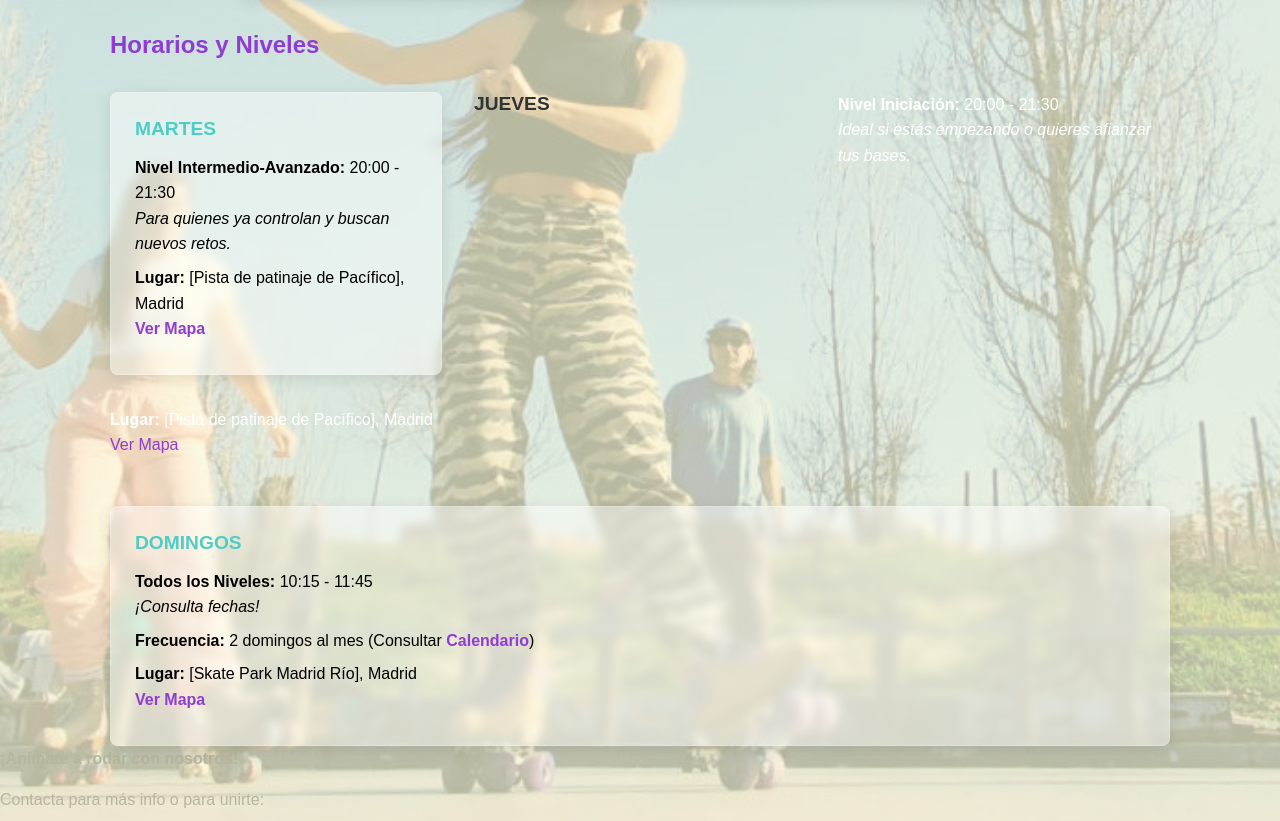
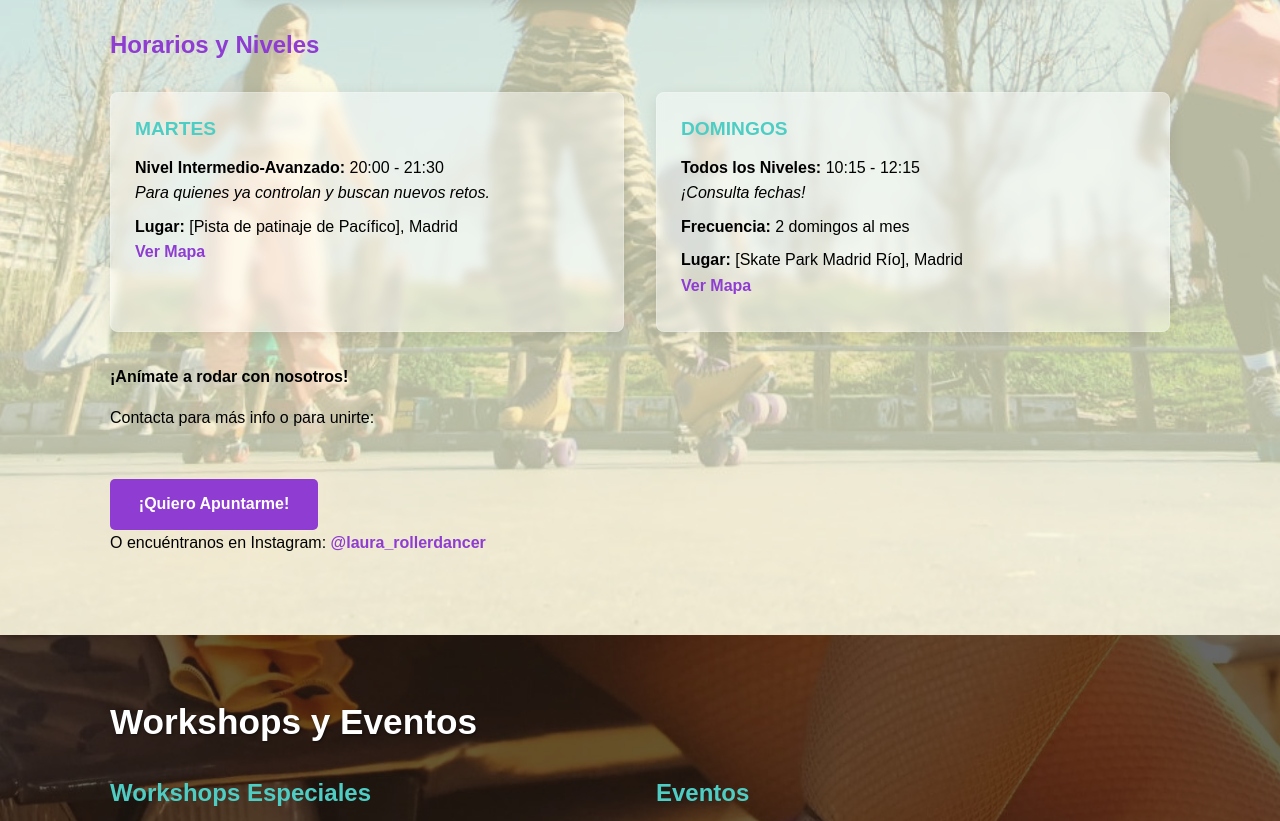
Before and after one commit to laurarollerdance/makemeroll, a plain HTML site: page index.html in a window 1280 px wide. Shown: the part 2296-3117 px from the top of the page. Drawn offline with nearby package versions, Linux system fonts and the light colour scheme.

Commit message:
Update index.html

```diff
--- a/index.html
+++ b/index.html
@@ -132,14 +132,10 @@
                 <p><strong>Nivel Intermedio-Avanzado:</strong> 20:00 - 21:30<br><em>Para quienes ya controlan y buscan nuevos retos.</em></p>
                 <p><strong>Lugar:</strong> [Pista de patinaje de Pacífico], Madrid <br><a href="https://maps.app.goo.gl/xd16MDQeeuGWH8RP7" target="_blank" rel="noopener noreferrer">Ver Mapa</a></p>
             </div>
-            <h4>JUEVES</h4>
-                <p><strong>Nivel Iniciación:</strong> 20:00 - 21:30<br><em>Ideal si estás empezando o quieres afianzar tus bases.</em></p>
-                <p><strong>Lugar:</strong> [Pista de patinaje de Pacífico], Madrid <br><a href="https://maps.app.goo.gl/xd16MDQeeuGWH8RP7" target="_blank" rel="noopener noreferrer">Ver Mapa</a></p>
-            </div>
             <div class="clase-info">
                 <h4>DOMINGOS</h4>
-                <p><strong>Todos los Niveles:</strong> 10:15 - 11:45<br><em> ¡Consulta fechas!</em></p>
-                <p><strong>Frecuencia:</strong> 2 domingos al mes (Consultar <a href="#calendario">Calendario</a>)</p>
+                <p><strong>Todos los Niveles:</strong> 10:15 - 12:15<br><em> ¡Consulta fechas!</em></p>
+                <p><strong>Frecuencia:</strong> 2 domingos al mes
                 <p><strong>Lugar:</strong> [Skate Park Madrid Río], Madrid <br><a href="https://maps.app.goo.gl/PB7sqm9tKWGaesY67" target="_blank" rel="noopener noreferrer">Ver Mapa</a></p>
             </div>
         </div>
```
